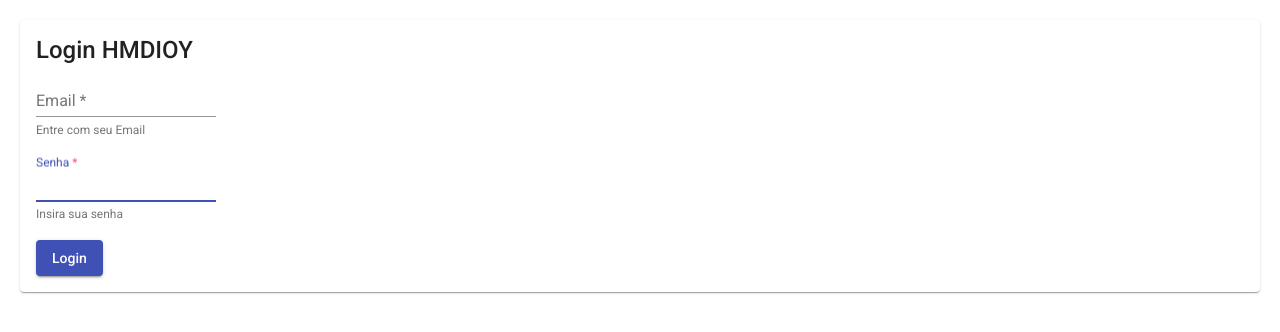
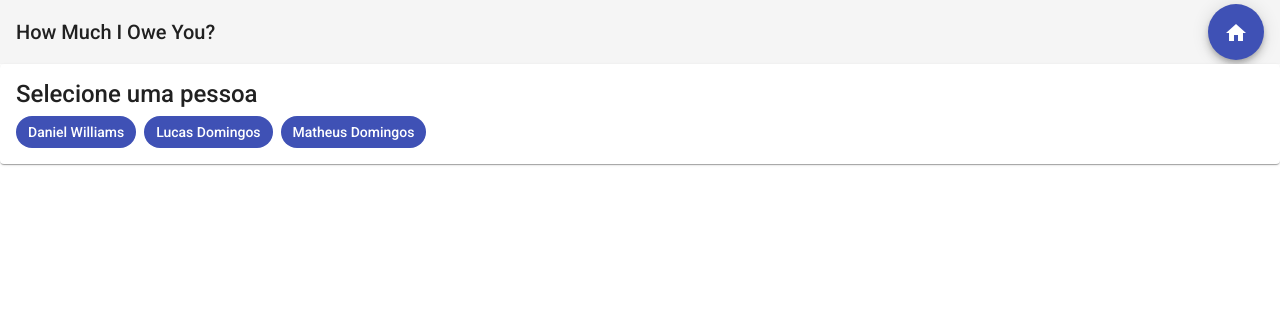
Before and after one commit to lucasdlg5/hmdioy, an Angular app in the folder hmdioy/: page / in a window 1280 px wide. Shown: the top 332 px of the page. Built offline with nearby package versions, Linux system fonts and the light colour scheme.

Commit message:
Adicionado itens HTML

```diff
--- a/hmdioy/src/app/app.component.html
+++ b/hmdioy/src/app/app.component.html
@@ -1 +1,2 @@
-<app-login></app-login>
+<!-- <app-login></app-login> -->
+<app-dashboard></app-dashboard>
--- a/hmdioy/src/app/dashboard/dashboard.component.css
+++ b/hmdioy/src/app/dashboard/dashboard.component.css
@@ -0,0 +1,7 @@
+.example-icon {
+    padding: 0 14px;
+  }
+
+  .example-spacer {
+    flex: 1 1 auto;
+  }
--- a/hmdioy/src/app/dashboard/dashboard.component.html
+++ b/hmdioy/src/app/dashboard/dashboard.component.html
@@ -1,3 +1,23 @@
-<p>
-  dashboard works!
-</p>
+<div class="container">
+  <div class="row align-items-center">
+    <div class="col-sm-1">
+      <mat-toolbar>
+        <mat-toolbar-row>
+          <span>How Much I Owe You?</span>
+          <span class="example-spacer"></span>
+          <!-- <mat-icon class="example-icon" aria-hidden="false" aria-label="Example heart icon">favorite</mat-icon>
+          <mat-icon class="example-icon" aria-hidden="false" aria-label="Example delete icon">delete</mat-icon> -->
+          <button mat-fab color="primary"><mat-icon>home</mat-icon></button>
+        </mat-toolbar-row>
+      </mat-toolbar>
+      <mat-card class="marginCard">
+          <mat-card-title>Selecione uma pessoa</mat-card-title>
+          <mat-chip-list>
+                <mat-chip *ngFor="let pessoa of pessoas" color="primary" selected>
+                  {{pessoa}}
+                </mat-chip>
+          </mat-chip-list>
+      </mat-card>
+    </div>
+  </div>
+</div>
--- a/hmdioy/src/app/dashboard/dashboard.component.ts
+++ b/hmdioy/src/app/dashboard/dashboard.component.ts
@@ -7,6 +7,7 @@ import { Component, OnInit } from '@angular/core';
 })
 export class DashboardComponent implements OnInit {
 
+pessoas = [ 'Daniel Williams', 'Lucas Domingos', 'Matheus Domingos']
   constructor() { }
 
   ngOnInit() {
```
Also changed, not shown: hmdioy/src/app/app.module.ts (+8 -1 lines), 1 other file (tests, documents, lock files or other folders).
